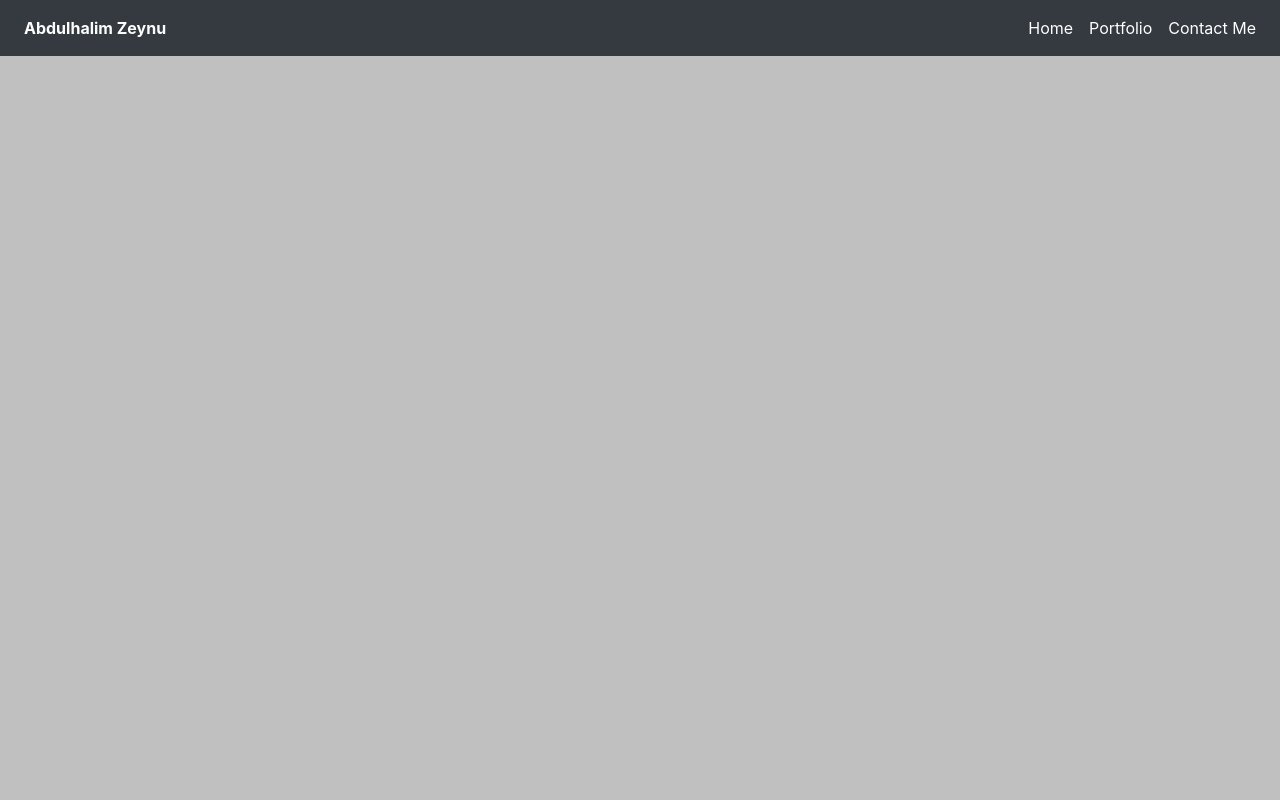
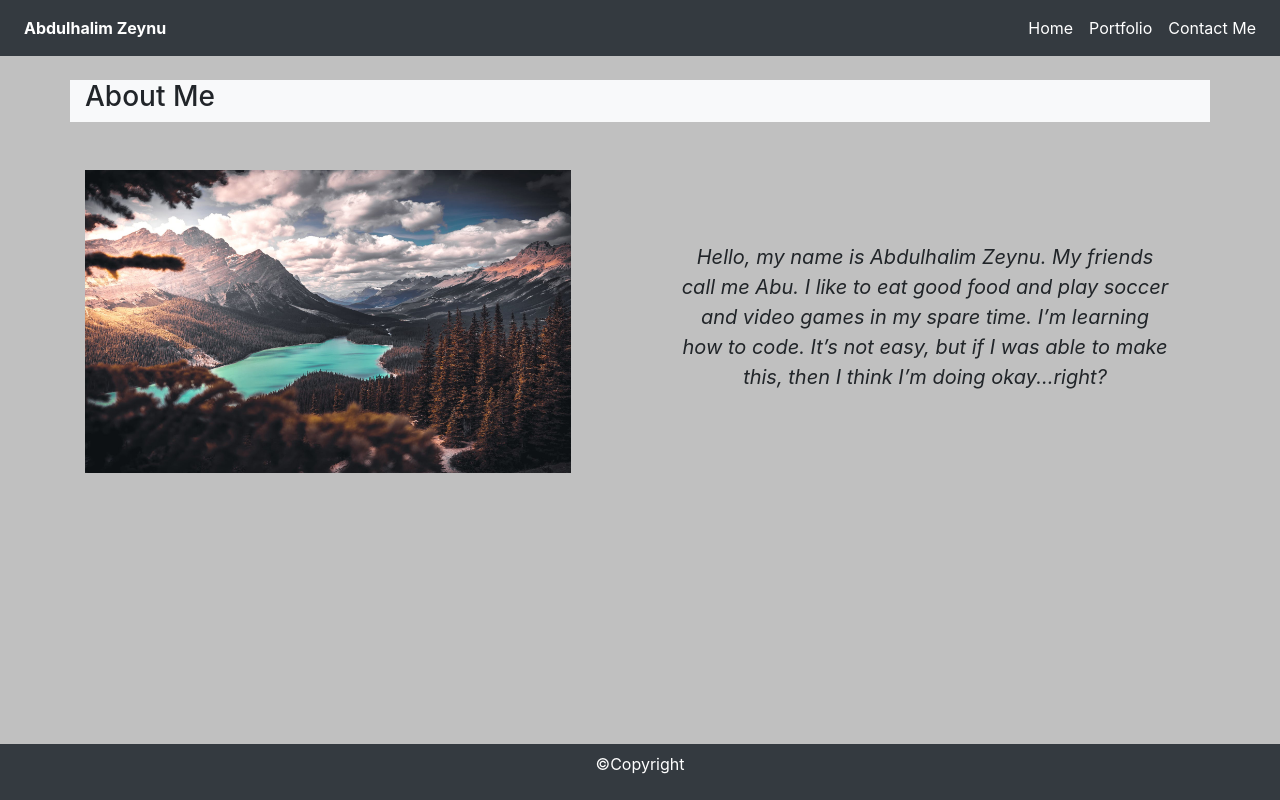
Before and after one commit to abdulhalim-zeynu/portfolio, a plain HTML site: page index.html in a window 1280 px wide. Drawn offline with nearby package versions, Linux system fonts and the light colour scheme.

Commit message:
home page has been completed

```diff
--- a/css/style.css
+++ b/css/style.css
@@ -40,3 +40,12 @@ section img{
     color: white;
     text-align: center;
 }
+.myImg img{
+    width: 90% !important;
+    height: 303px !important;
+}
+.aboutMe{
+    text-align: center;
+    font-size: 20px;
+    font-weight: 400;
+}
--- a/index.html
+++ b/index.html
@@ -31,6 +31,27 @@
         </ul>
       </nav>
       <br>
+    <section>
+        <div class="container">
+            <div class="row">
+                <div class="col-md-12 bg-light">
+                   <h3>About Me</h3>
+                </div>
+            </div>
+            <div class="row mt-5">
+                <div class="col-md-6 myImg">
+                  <img src="images/pic2.jpeg" alt="">
+                </div>
+                <div class="col-md-6 aboutMe">
+                    <p class="p-4 mt-5"><i>Hello, my name is Abdulhalim Zeynu. My friends call me Abu. I like to eat good food and play soccer and video games in my spare time. I’m learning how to code. It’s not easy, but if I was able to make this, then I think I’m doing okay...right?</i></p>
+                </div>
+            </div>
+        </div>
+    </section>
+
+    <Footer class="bg-dark">
+        <p class="p-2">&copy;Copyright</p>
+    </Footer>
 
     <!-- javascript links -->
     <script src="https://ajax.googleapis.com/ajax/libs/jquery/3.5.1/jquery.min.js"></script>
```
